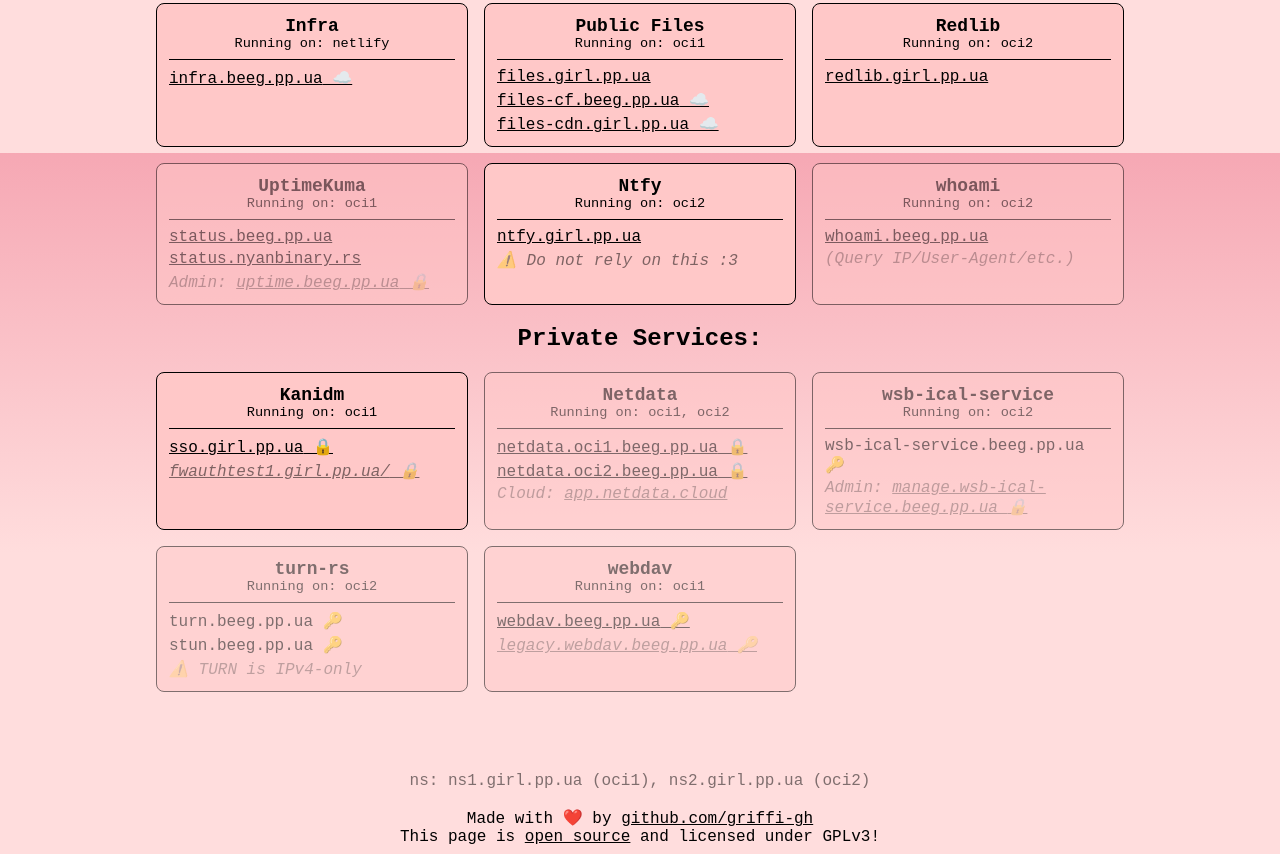
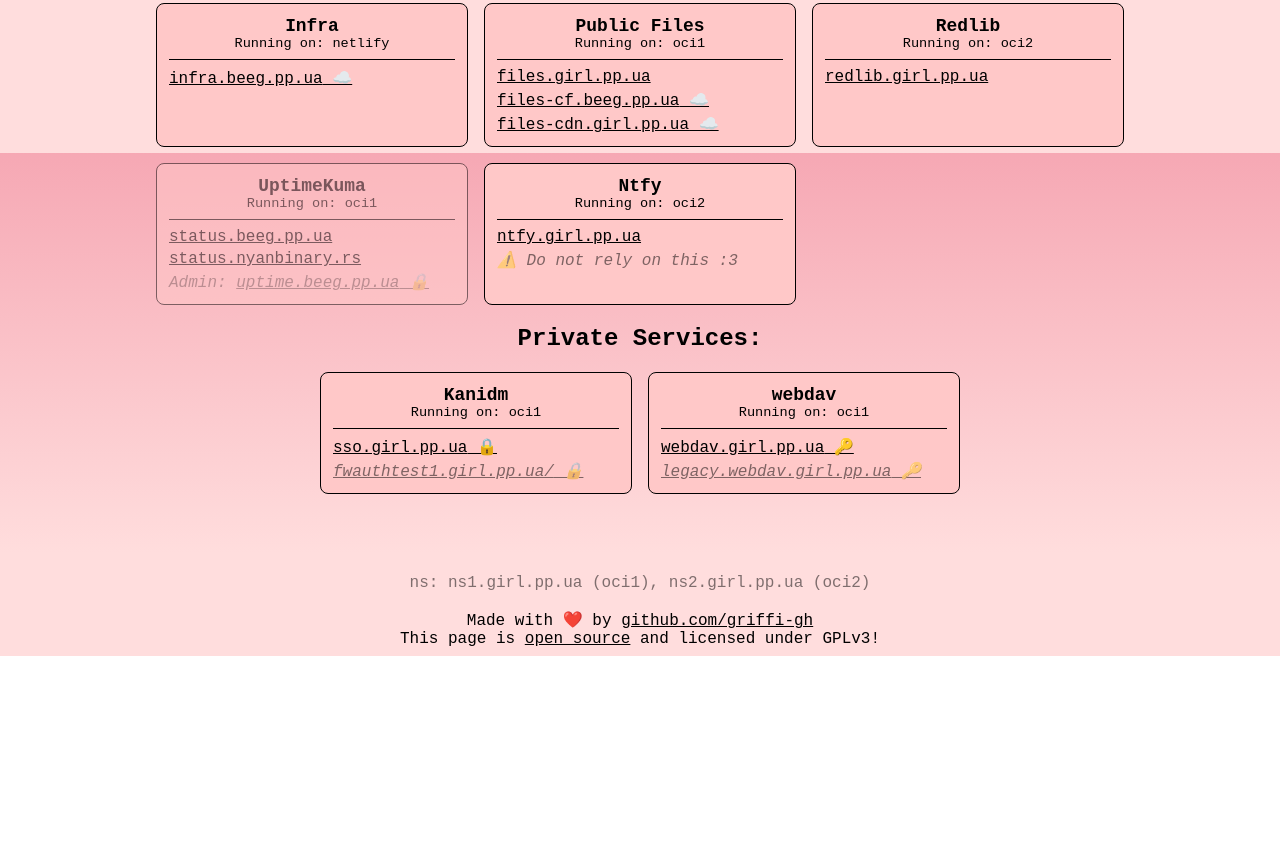
Before and after one commit to girl-pp-ua/beeg-pp-infra, a plain HTML site: page index.html in a window 1280 px wide. Shown: the part 647-1501 px from the top of the page. After the commit the page ends 1303 px from the top, so only its background shows below. Drawn offline with Linux system fonts and the light colour scheme; no server answers.

Commit message:
upd infra page

```diff
--- a/index.html
+++ b/index.html
@@ -149,13 +149,13 @@
           ⚠️ Do not rely on this :3
         </i>
       </div>
-      <div class="infra-card hopa">
+      <!-- <div class="infra-card hopa">
         <div class="infra-title">whoami</div>
         <div class="infra-host">oci2</div>
         <span class="separator"></span>
         <a class="infra-link" href="https://whoami.beeg.pp.ua/">whoami.beeg.pp.ua</a>
         <i class="hopa">(Query IP/User-Agent/etc.)</i>
-      </div>
+      </div> -->
     </div>
 
     <h2 class="text-center">Private Services:</h2>
@@ -179,7 +179,7 @@
           <a class="infra-link protected" href="https://fwauthtest1.girl.pp.ua/">fwauthtest1.girl.pp.ua/</a>
         </i>
       </div>
-      <div class="infra-card hopa">
+      <!-- <div class="infra-card hopa">
         <div class="infra-title">Netdata</div>
         <div class="infra-host">oci1, oci2</div>
         <span class="separator"></span>
@@ -188,8 +188,8 @@
         <i class="hopa">
           Cloud: <a class="infra-link" href="https://app.netdata.cloud/">app.netdata.cloud</a>
         </i>
-      </div>
-      <div class="infra-card hopa">
+      </div> -->
+      <!-- <div class="infra-card hopa">
         <div class="infra-title">wsb-ical-service</div>
         <div class="infra-host">oci2</div>
         <span class="separator"></span>
@@ -200,8 +200,8 @@
             manage.wsb-ical-service.beeg.pp.ua
           </a>
         </i>
-      </div>
-      <div class="infra-card hopa">
+      </div> -->
+      <!-- <div class="infra-card hopa">
         <div class="infra-title">turn-rs</div>
         <div class="infra-host">oci2</div>
         <span class="separator"></span>
@@ -210,14 +210,14 @@
         <i class="hopa">
           ⚠️ TURN is IPv4-only
         </i>
-      </div>
-      <div class="infra-card hopa">
+      </div> -->
+      <div class="infra-card">
         <div class="infra-title">webdav</div>
         <div class="infra-host">oci1</div>
         <span class="separator"></span>
-        <a class="infra-link password" href="https://webdav.beeg.pp.ua/">webdav.beeg.pp.ua</a>
+        <a class="infra-link password" href="https://webdav.girl.pp.ua/">webdav.girl.pp.ua</a>
         <i class="hopa">
-          <a class="infra-link password" href="https://legacy.webdav.beeg.pp.ua/">legacy.webdav.beeg.pp.ua</a>
+          <a class="infra-link password" href="https://legacy.webdav.girl.pp.ua/">legacy.webdav.girl.pp.ua</a>
         </i>
       </div>
     </div>
```
